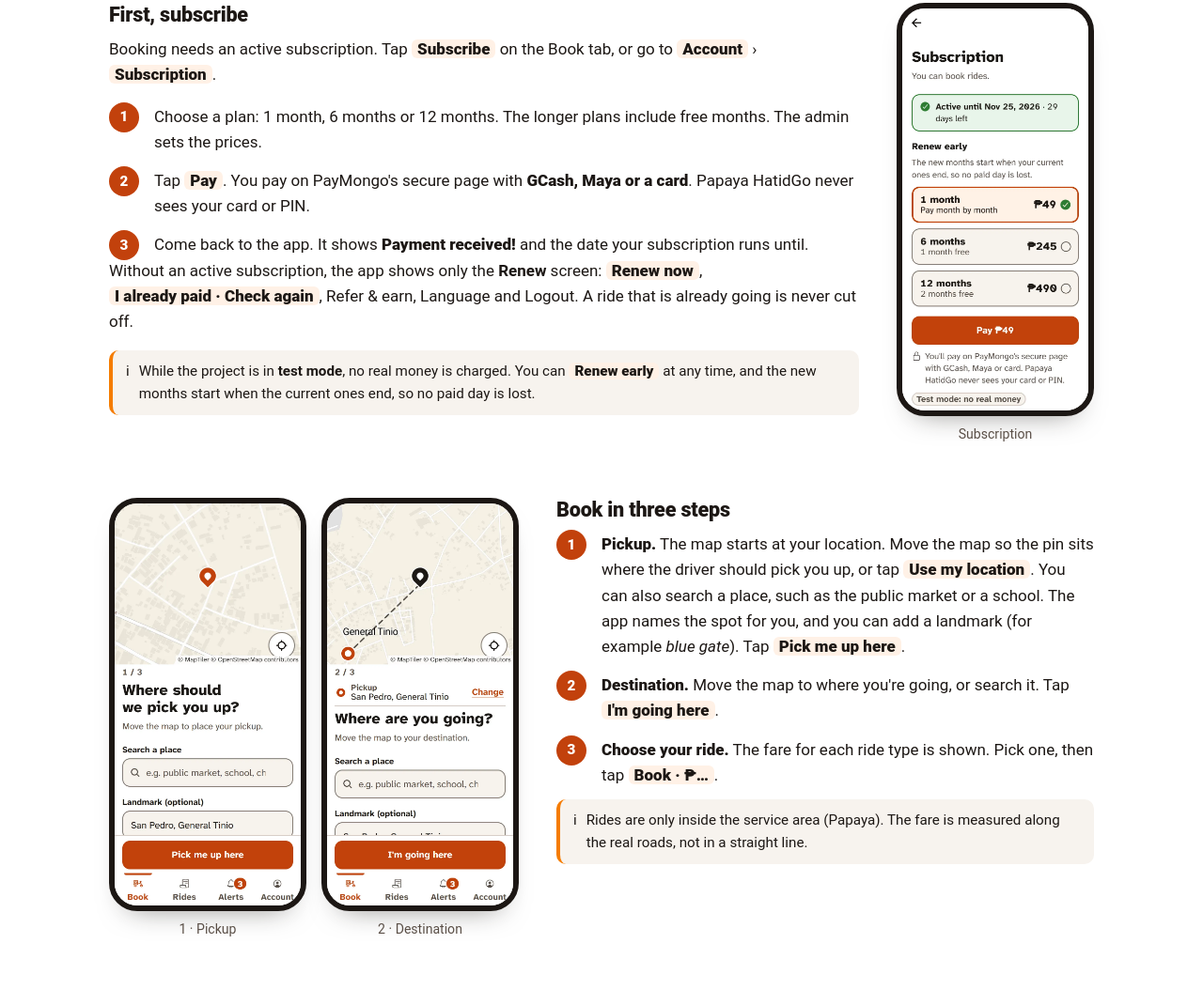
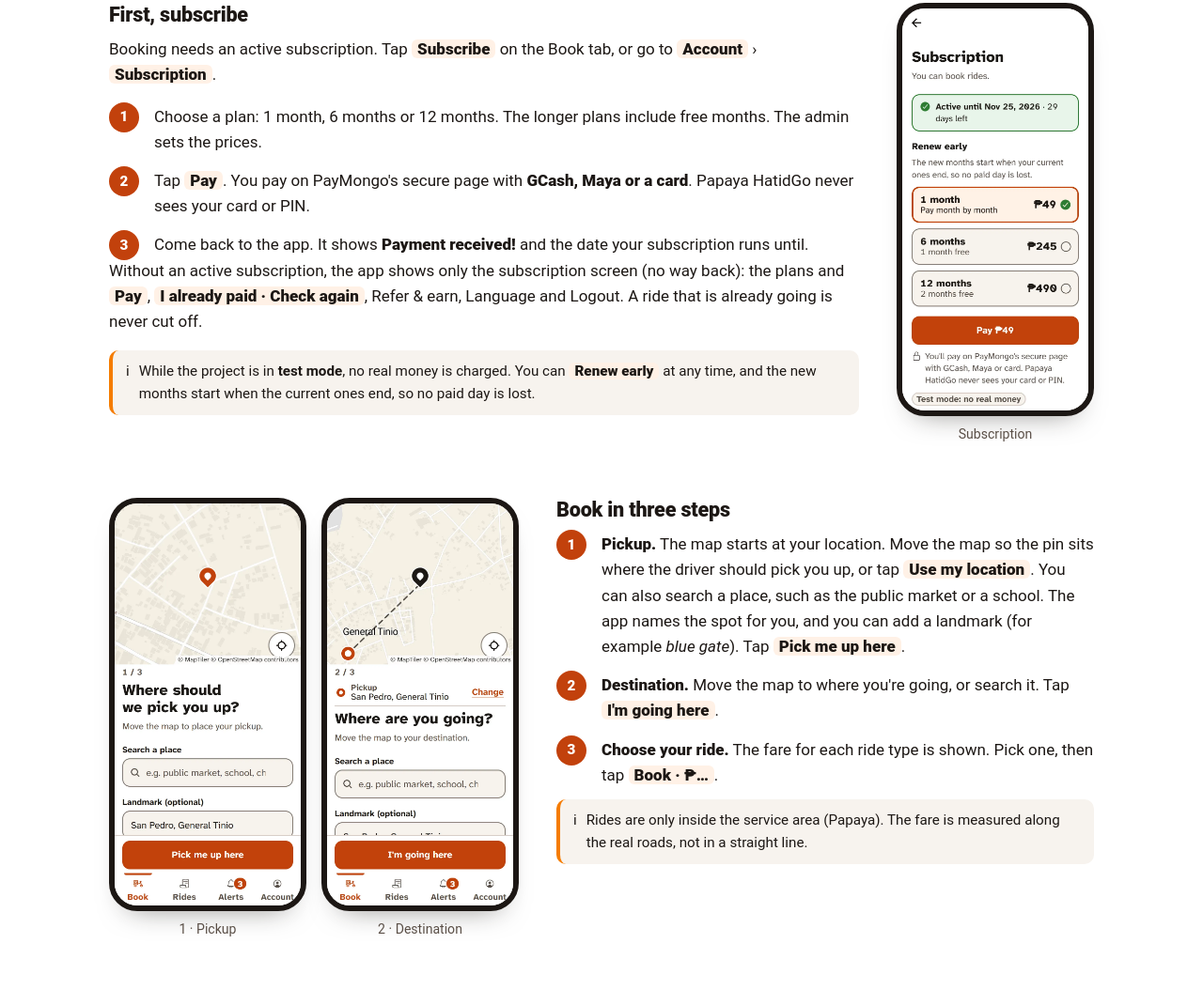
Before and after one commit to Dosss42/papaya-hatidgo-manual, a plain HTML site: page index.html in a window 1280 px wide. Shown: the part 2933-3987 px from the top of the page at 94% size. Drawn offline with Linux system fonts and the light colour scheme; no server answers; a web font is replaced by a local one.

Commit message:
Manual: the subscription screen shows the plans at once

```diff
--- a/index.html
+++ b/index.html
@@ -399,7 +399,7 @@
             <li>Tap <span class="ui">Pay</span>. You pay on PayMongo's secure page with <strong>GCash, Maya or a card</strong>. Papaya HatidGo never sees your card or PIN.</li>
             <li>Come back to the app. It shows <strong>Payment received!</strong> and the date your subscription runs until.</li>
           </ol>
-          <p>Without an active subscription, the app shows only the <strong>Renew</strong> screen: <span class="ui">Renew now</span>, <span class="ui">I already paid · Check again</span>, Refer &amp; earn, Language and Logout. A ride that is already going is never cut off.</p>
+          <p>Without an active subscription, the app shows only the subscription screen (no way back): the plans and <span class="ui">Pay</span>, <span class="ui">I already paid · Check again</span>, Refer &amp; earn, Language and Logout. A ride that is already going is never cut off.</p>
           <p class="note"><span aria-hidden="true">i</span><span>While the project is in <strong>test mode</strong>, no real money is charged. You can <span class="ui">Renew early</span> at any time, and the new months start when the current ones end, so no paid day is lost.</span></p>
         </div>
         <div class="shots">
```
